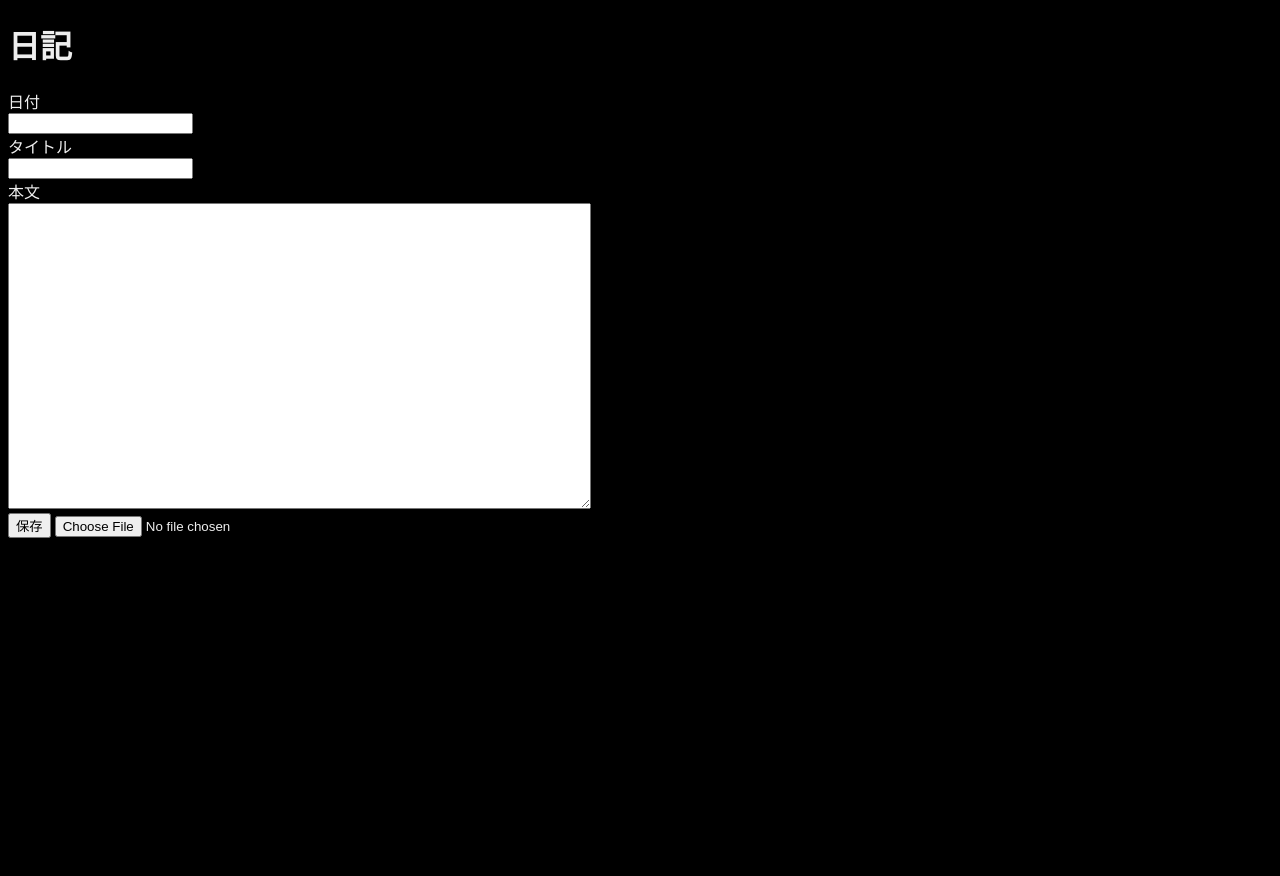
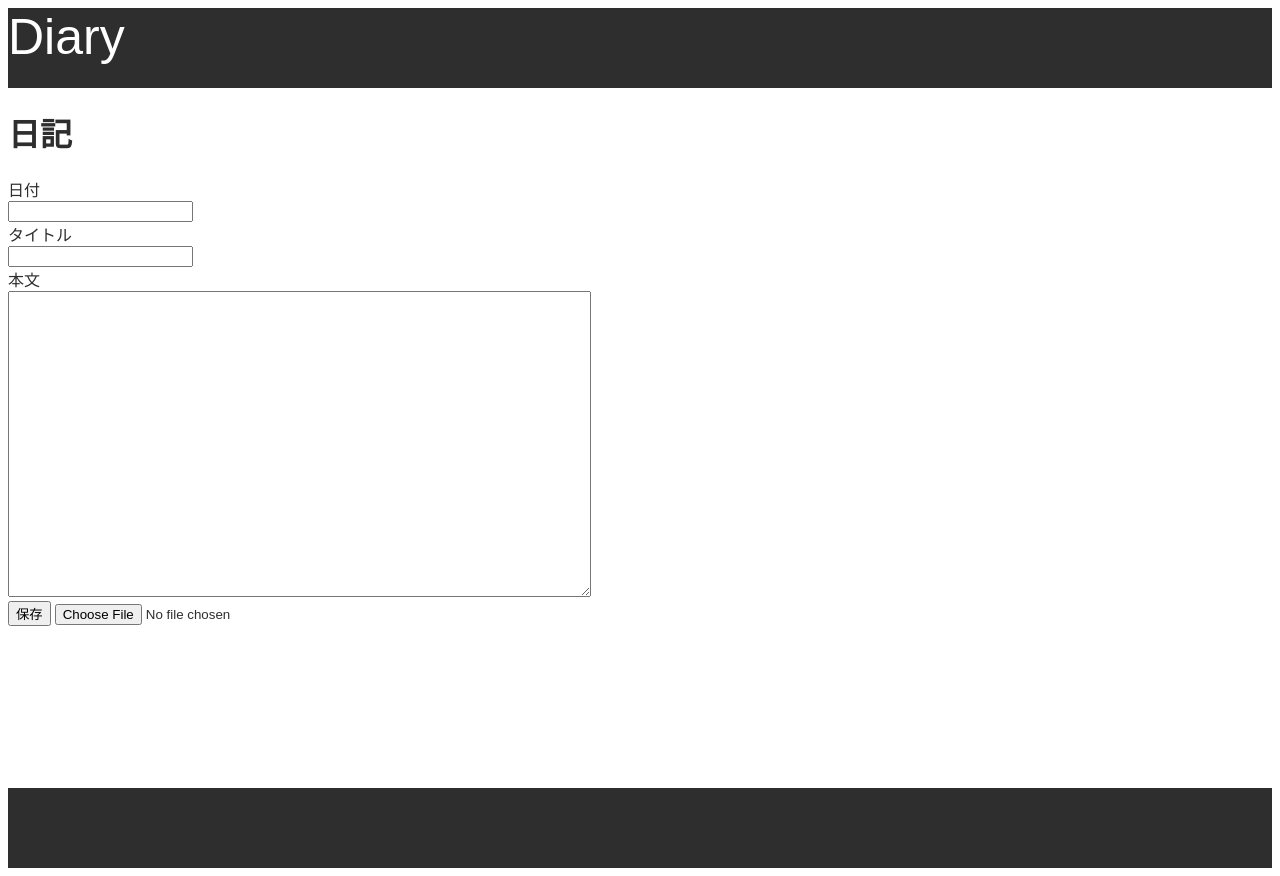
Before and after one commit to c-nommy/homework, a PHP site: page / in a window 1280 px wide. Before the commit the page ends 538 px from the top, so only its background shows below. Run offline with PHP 8.4, Linux system fonts and the light colour scheme.

Commit message:
homework

```diff
--- a/assets/css/blog.css
+++ b/assets/css/blog.css
@@ -1,9 +1,23 @@
 body{
-    background-color: black;
-    color: #EEEEEE;
+color: #2e2e2e;
+
 
 }
 
 .header{
+    background-color: #2e2e2e;
+    font-family: sans-serif;
+    height: 80px;
+    font-size: 50px;
+    color:#fff;
 
 }
+
+.footer{
+    background-color: #2e2e2e;
+    font-family: sans-serif;
+    height: 80px;
+    font-size: 50px;
+    color:#fff;
+
+}
--- a/dbconnect.php
+++ b/dbconnect.php
@@ -1,7 +1,7 @@
 <?php
 
 //DBに接続
-$host = "localhost"; //MySQLがインストールされてるコンピュータ
+$host = "localhost" ; //MySQLがインストールされてるコンピュータ
 $dbname = "homework"; //使用するDB
 $charset = "utf8mb4"; //文字コード
 $user = 'root'; //MySQLにログインするユーザー名
--- a/index.php
+++ b/index.php
@@ -5,12 +5,13 @@
     <title>blog</title>
     <link rel="stylesheet" href="assets/css/blog.css">
 </head>
+<div class="header"> Diary</div>
 	<body>
 	<h1>日記</h1>
 
 	<form method="POST" action="check.php" >
         <div>日付</div>
-        <input type="text" col="2" rows="2"name="date">
+        <input type="text" col="2" rows="2" name="date">
         <br>
         <div>タイトル</div>
         <input type="text" name='title'>
@@ -19,11 +20,12 @@
         <textarea name="contents" cols="70" rows="20"></textarea>
         <br>
         <input type="submit" value="保存">
-        <input type="file" value="ファイル選択">
+        <input type="file" value="画像選択">
 		<br>
     </form>
+    </body>
+    <br><br><br><br><br><br><br><br><br>
 
+    <div class="footer"> </div>
 
-
-	</body>
 </html>
```
Also changed, not shown: check.php (+16 -4 lines), list.php (+26 -39 lines), thanks.php (+26 -2 lines).
